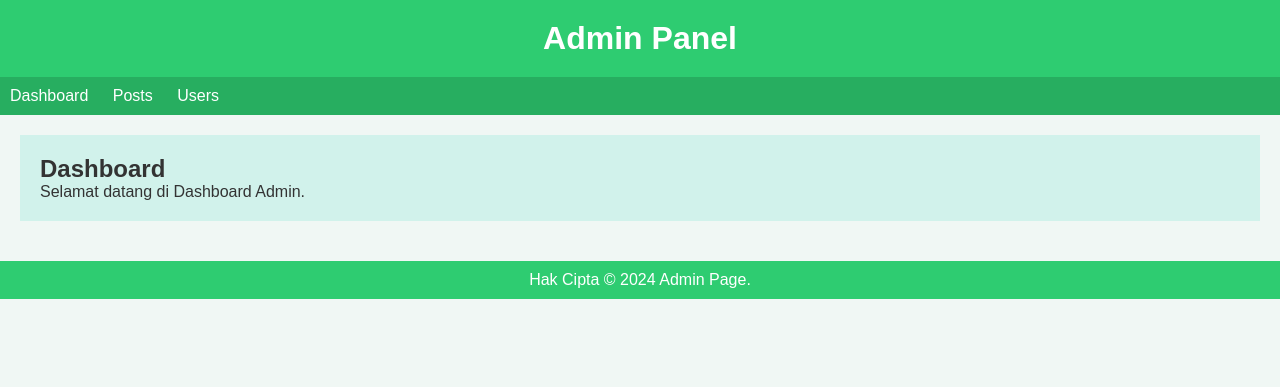
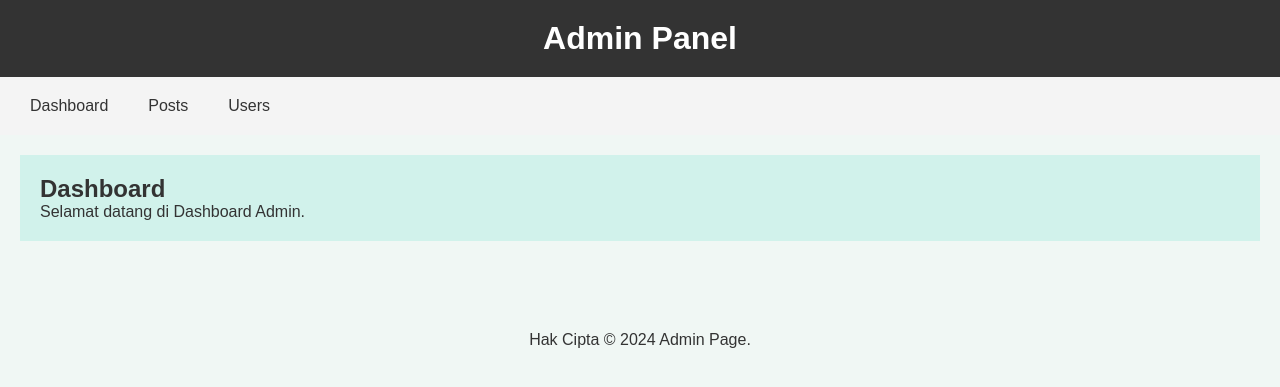
Before and after one commit to pekoponn/Tanamsendiri, a PHP site: page /admin/index.php in a window 1280 px wide. Shown: the top 387 px of the page. Run offline with PHP 8.4, Linux system fonts and the light colour scheme.

Commit message:
Update admin panel styles

```diff
--- a/admin/style.css
+++ b/admin/style.css
@@ -62,5 +62,11 @@ table tr:hover {
 }
 
 .edit {
+    color: blue;
     text-decoration: none;
 }
+
+.delete {
+    color: red;
+    text-decoration: none;
+}
--- a/admin/styles.css
+++ b/admin/styles.css
@@ -11,33 +11,32 @@ body {
 }
 
 header {
-    background-color: #2ecc71; /* Warna header */
+    background-color: #333; /* Warna header */
     padding: 20px;
     color: #fff; /* Warna teks header */
     text-align: center;
 }
 
-nav {
-    background-color: #27ae60; /* Warna latar navigasi */
-}
-
 nav ul {
     list-style-type: none;
     padding: 10px;
+    background-color: #f4f4f4;
+    overflow: hidden;
 }
 
 nav ul li {
-    display: inline;
-    margin-right: 20px;
+    float: left;
 }
 
 nav ul li a {
-    color: #fff; /* Warna teks menu */
+    display: block;
+    padding: 10px 20px;
+    color: #333;
     text-decoration: none;
 }
 
 nav ul li a:hover {
-    text-decoration: underline;
+    background-color: #ddd;
 }
 
 main {
@@ -51,8 +50,6 @@ section {
 }
 
 footer {
-    background-color: #2ecc71; /* Warna footer */
-    padding: 10px;
     text-align: center;
-    color: #fff; /* Warna teks footer */
+    margin-top: 50px;
 }
```
Also changed, not shown: admin/index2.php (+10 -10 lines).
